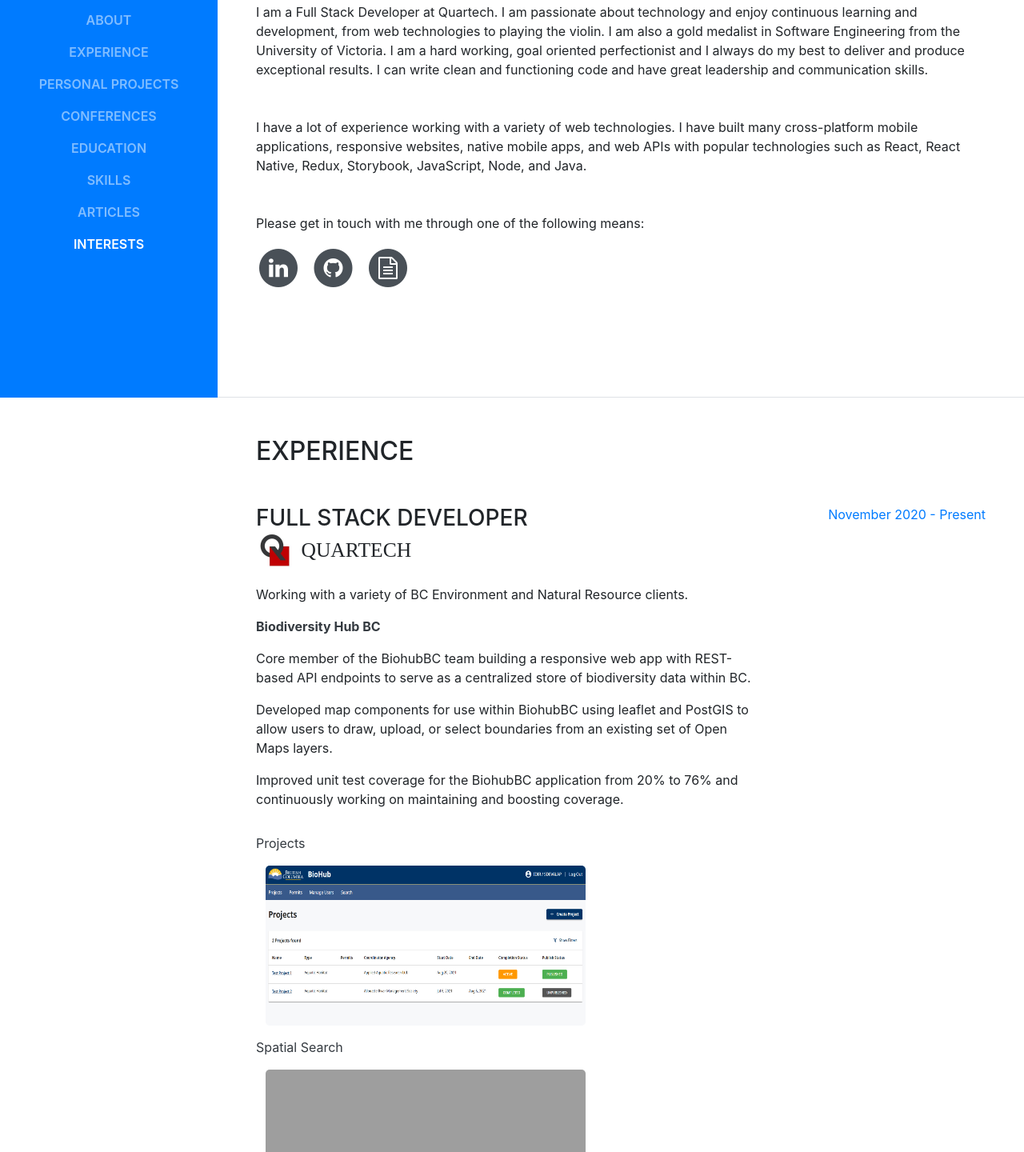
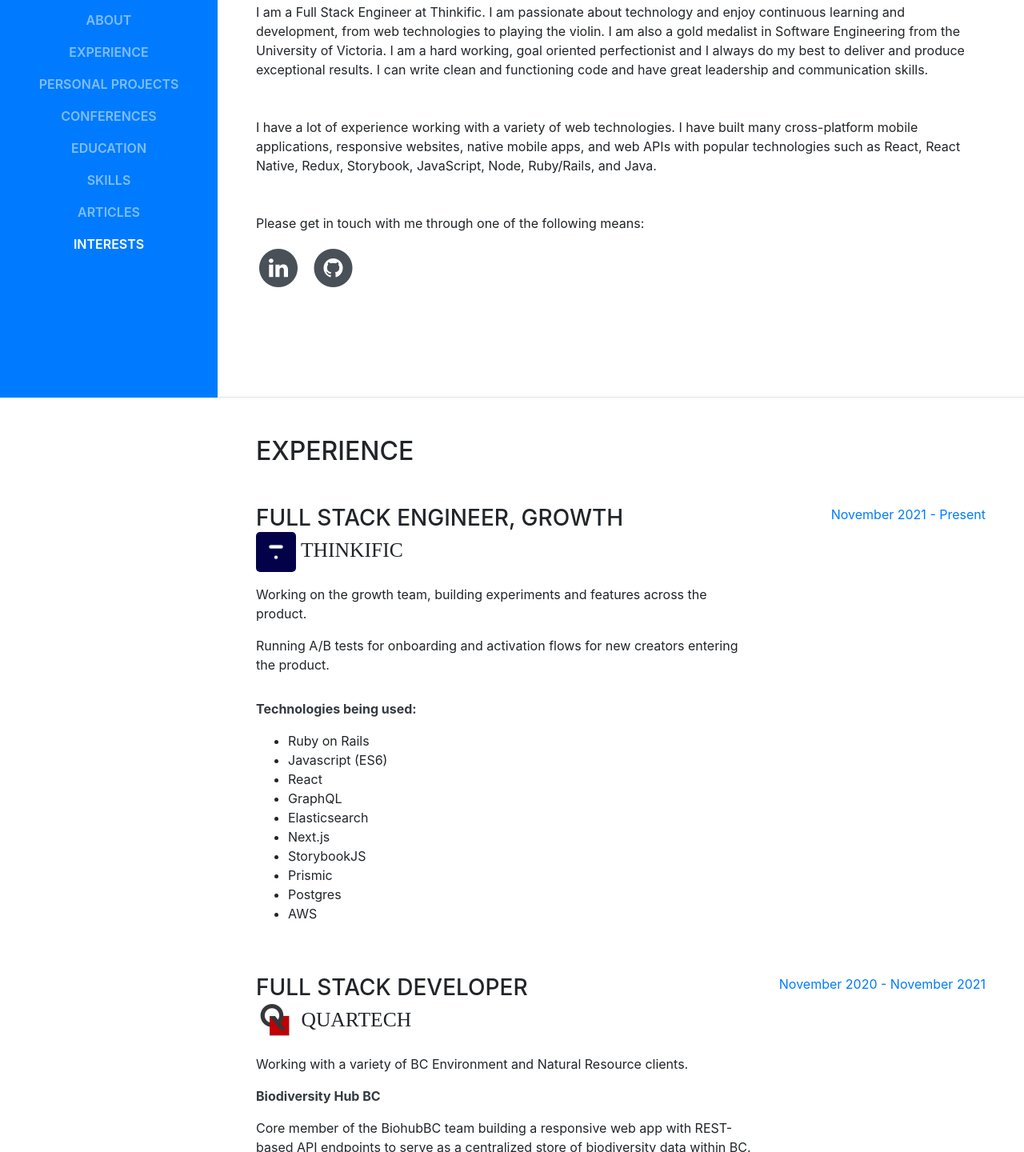
Before and after one commit to sdevalapurkar/personal-website, a website with bundled scripts: page index.html in a window 1280 px wide. Shown: the part 303-1743 px from the top of the page at 80% size. Built offline with nearby package versions, Linux system fonts and the light colour scheme; grey boxes are pictures that could not be loaded; a web font is replaced by a local one.

Commit message:
update experience

```diff
--- a/index.html
+++ b/index.html
@@ -77,11 +77,11 @@
           <div class="subheading mb-5">Software Engineer · Victoria BC ·
             <a href="mailto:shreyasdevalapurkar@gmail.com">shreyasdevalapurkar@gmail.com</a>
           </div>
-          <p class="mb-5">I am a Full Stack Developer at Quartech. I am passionate about technology and enjoy continuous learning and development, from web technologies to playing the violin. I am also a gold medalist in Software Engineering from the University of Victoria.
+          <p class="mb-5">I am a Full Stack Engineer at Thinkific. I am passionate about technology and enjoy continuous learning and development, from web technologies to playing the violin. I am also a gold medalist in Software Engineering from the University of Victoria.
             I am a hard working, goal oriented perfectionist and I always do my best to deliver and produce exceptional results. I can write clean and functioning code and have great leadership and communication skills.
           </p>
           <p class="mb-5">
-            I have a lot of experience working with a variety of web technologies. I have built many cross-platform mobile applications, responsive websites, native mobile apps, and web APIs with popular technologies such as React, React Native, Redux, Storybook, JavaScript, Node, and Java.
+            I have a lot of experience working with a variety of web technologies. I have built many cross-platform mobile applications, responsive websites, native mobile apps, and web APIs with popular technologies such as React, React Native, Redux, Storybook, JavaScript, Node, Ruby/Rails, and Java.
           </p>
           <p class="mb-6">
             Please get in touch with me through one of the following means:
@@ -103,14 +103,6 @@
                 </span>
               </a>
             </li>
-            <li class="list-inline-item">
-              <a href="files/shreyas-resume.pdf" target="_blank">
-                <span class="fa-stack fa-lg">
-                  <i class="fa fa-circle fa-stack-2x"></i>
-                  <i class="fa fa-file-text-o fa-stack-1x fa-inverse"></i>
-                </span>
-              </a>
-            </li>
           </ul>
         </div>
       </section>
@@ -118,6 +110,32 @@
       <section class="resume-section p-3 p-lg-5 d-flex flex-column" id="experience">
         <div class="my-auto">
           <h2 class="mb-5">Experience</h2>
+
+          <div class="resume-item d-flex flex-column flex-md-row mb-5">
+            <div class="resume-content mr-auto">
+              <h3 class="mb-0">Full Stack Engineer, Growth</h3>
+              <div class="subheading mb-3"><a href="https://www.thinkific.com/" target="_blank"><img src="img/thinkific-logo.png" height="50" width="50" align="middle"></a>      Thinkific</div>
+              <p>Working on the growth team, building experiments and features across the product.</p>
+              <p>Running A/B tests for onboarding and activation flows for new creators entering the product.</p>
+              <p></p>
+              <p style="color: #343a40; font-weight: bold; padding-top: 15px">Technologies being used:</p>
+              <ul>
+                <li>Ruby on Rails</li>
+                <li>Javascript (ES6)</li>
+                <li>React</li>
+                <li>GraphQL</li>
+                <li>Elasticsearch</li>
+                <li>Next.js</li>
+                <li>StorybookJS</li>
+                <li>Prismic</li>
+                <li>Postgres</li>
+                <li>AWS</li>
+              </ul>
+            </div>
+            <div class="resume-date text-md-right">
+              <span class="text-primary">November 2021 - Present</span>
+            </div>
+          </div>
 
           <div class="resume-item d-flex flex-column flex-md-row mb-5">
             <div class="resume-content mr-auto">
@@ -166,7 +184,7 @@
               </ul>
             </div>
             <div class="resume-date text-md-right">
-              <span class="text-primary">November 2020 - Present</span>
+              <span class="text-primary">November 2020 - November 2021</span>
             </div>
           </div>
 
```
Also changed, not shown: img/thinkific-logo.png (added).
